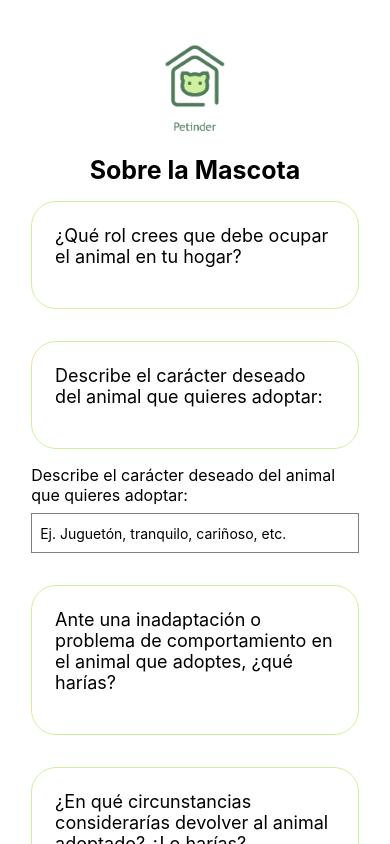
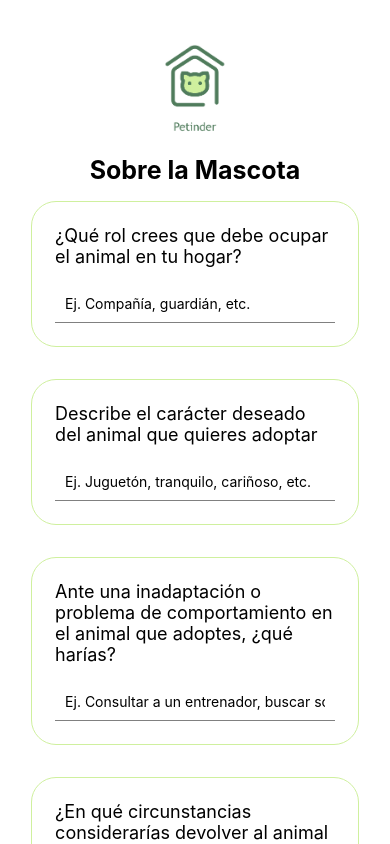
Before and after one commit to Onalore/PNT2_petinder_frontend, a React Native app in the folder petinder-frontend/: screen /FormPetInfo in a window 390 px wide. Built offline with nearby package versions, Linux system fonts and the light colour scheme.

Commit message:
Cambios en FormPetInfo

```diff
--- a/petinder-frontend/screens/FormPetInfo.js
+++ b/petinder-frontend/screens/FormPetInfo.js
@@ -1,16 +1,10 @@
 import React, { useState } from "react";
-import {
-  View,
-  Text,
-  TextInput,
-  TouchableOpacity,
-  StyleSheet,
-  ScrollView,
-  Image,
-} from "react-native";
+import { StyleSheet, ScrollView, Image } from "react-native";
 import { useNavigation } from "@react-navigation/native";
 import Card from "../components/Card";
 import Title from "../components/Title";
+import InputBottomLine from "../components/InputBottomLine";
+import Button from "../components/Button";
 
 export default function FormPetInfo() {
   const navigation = useNavigation();
@@ -41,50 +35,55 @@ export default function FormPetInfo() {
       <Title title={"Sobre la Mascota"} />
       <Card
         title="¿Qué rol crees que debe ocupar el animal en tu hogar?"
+        child={
+          <InputBottomLine
             placeholder="Ej. Compañía, guardián, etc."
             value={rol}
             onChangeText={(text) => setRol(text)}
           />
+        }
+      />
       <Card
-        title="Describe el carácter deseado del animal que quieres adoptar:"
+        title="Describe el carácter deseado del animal que quieres adoptar"
+        child={
+          <InputBottomLine
             placeholder="Ej. Juguetón, tranquilo, cariñoso, etc."
             value={caracter}
             onChangeText={(text) => setCaracter(text)}
           />
-      <Text style={styles.label}>
-        Describe el carácter deseado del animal que quieres adoptar:
-      </Text>
-      <TextInput
-        style={styles.input}
-        placeholder="Ej. Juguetón, tranquilo, cariñoso, etc."
-        value={caracter}
-        onChangeText={(text) => setCaracter(text)}
+        }
       />
-
       <Card
         title="Ante una inadaptación o problema de comportamiento en el animal que adoptes, ¿qué harías?"
+        child={
+          <InputBottomLine
             placeholder="Ej. Consultar a un entrenador, buscar soluciones, etc."
             value={inadaptacion}
             onChangeText={(text) => setInadaptacion(text)}
           />
-
+        }
+      />
       <Card
         title="¿En qué circunstancias considerarías devolver al animal adoptado? ¿Lo harías?"
+        child={
+          <InputBottomLine
             placeholder="Ej. Cambio de circunstancias personales, problemas de salud, etc."
             value={devolucion}
             onChangeText={(text) => setDevolucion(text)}
           />
-
+        }
+      />
       <Card
         title="¿Cómo educas/castigas a un animal? ¿Qué medidas tomas para hacerlo?"
+        child={
+          <InputBottomLine
             placeholder="Ej. Reforzamiento positivo, tiempo fuera, etc."
             value={educacion}
             onChangeText={(text) => setEducacion(text)}
           />
-
-      <TouchableOpacity style={styles.button} onPress={handleFormSubmit}>
-        <Text style={styles.buttonText}>Enviar</Text>
-      </TouchableOpacity>
+        }
+      />
+      <Button text="Enviar" onPress={handleFormSubmit} />
     </ScrollView>
   );
 }
@@ -109,26 +108,4 @@ const styles = StyleSheet.create({
     fontWeight: "bold",
     marginBottom: 16,
   },
-  label: {
-    fontSize: 16,
-    marginBottom: 8,
-  },
-  input: {
-    height: 40,
-    borderColor: "gray",
-    borderWidth: 1,
-    marginBottom: 16,
-    padding: 8,
-    width: "100%",
-  },
-  button: {
-    backgroundColor: "blue",
-    padding: 10,
-    borderRadius: 5,
-    marginTop: 20,
-  },
-  buttonText: {
-    color: "white",
-    textAlign: "center",
-  },
 });
```
Lines whose indentation alone changed are shown as unchanged.
